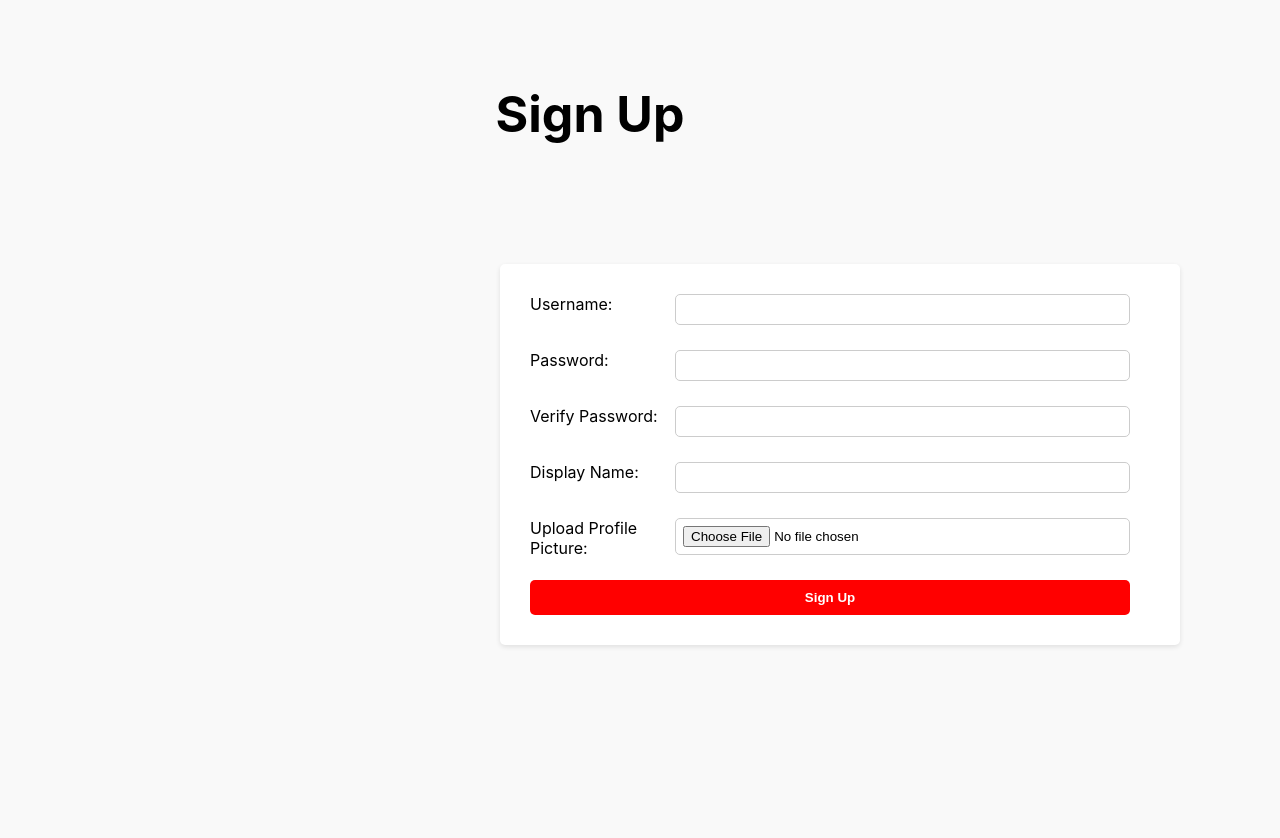
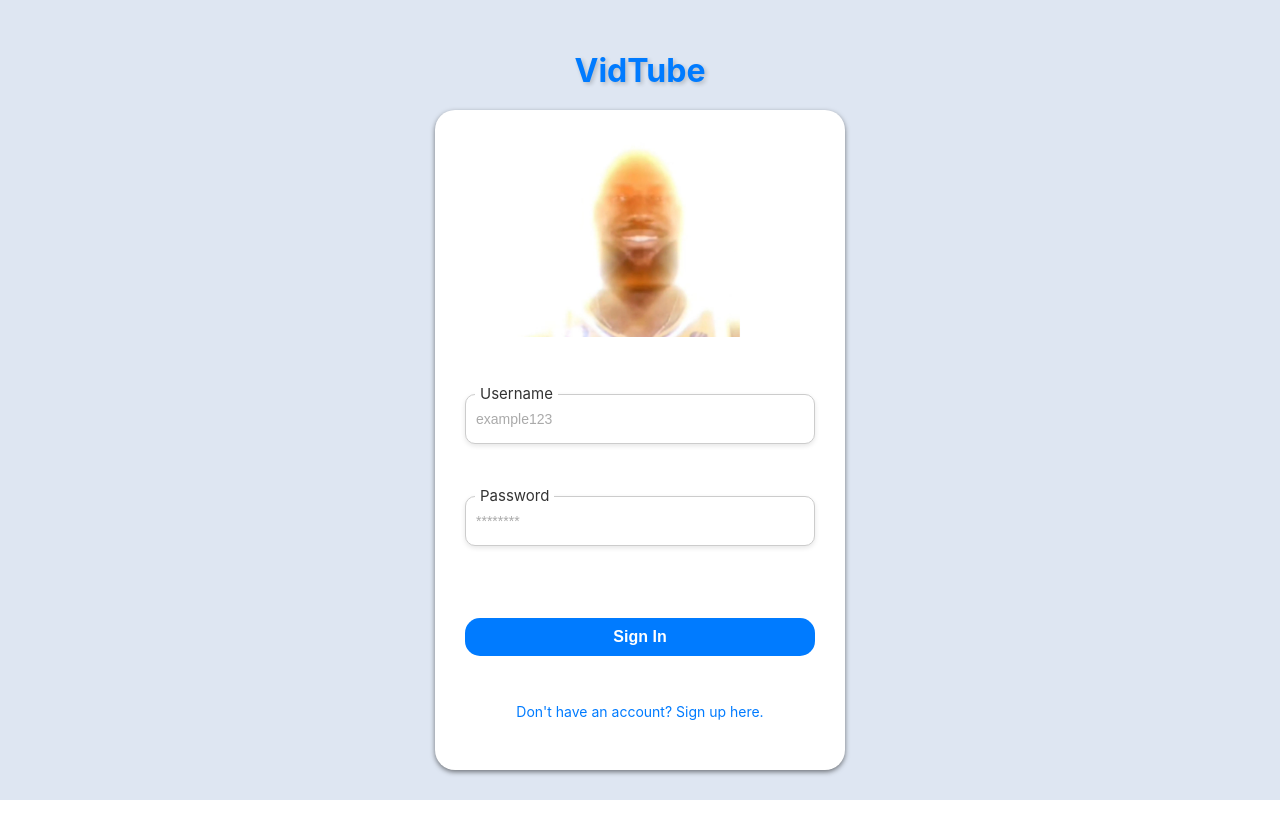
Before and after one commit to maxshabs/project_web, a React (Create React App) app: page / in a window 1280 px wide. Shown: the top 838 px of the page. After the commit the page ends 800 px from the top, so only its background shows below. Built offline with nearby package versions, Linux system fonts and the light colour scheme.

Commit message:
latest login page version with image

```diff
--- a/src/App.js
+++ b/src/App.js
@@ -6,7 +6,7 @@ import SignIn from './sign_in/SignIn';
 function App() {
   return (
     <div className="App">
-        <SignUp />
+        <SignIn />
     </div>
   );
 }
--- a/src/sign_in/SignIn.js
+++ b/src/sign_in/SignIn.js
@@ -1,16 +1,27 @@
+// src/sign_in/SignIn.js
 import React from 'react';
 import styles from './SignIn.module.css';
+import logo from '../assets/lebronsunshine.jpg';
 
 const SignIn = () => {
   return (
     <div className={styles.container}>
-      <form className={styles.form}>
-            <h1 className={styles.title}>Footub</h1>
-            <input type="text" id="username" name="username" className={styles.input} placeholder='Username' required />
-            <input type="password" id="password" name="password" className={styles.input} placeholder='Password' required />
-            <button type="submit" className={styles.button}>Sign In</button>
-       </form>
-       <a href="/sign-up" className={styles.href}>Don't have an account? Sign up here.</a>
+      <h1 className={styles.title}>VidTube</h1>
+      <div className={styles.formWrapper}>
+        <form className={styles.form}>
+          <img src={logo} alt='logo' className={styles.logo} />
+          <div className={styles.inputContainer}>
+            <label className={styles.inputLabel} htmlFor="username">Username</label>
+            <input type="text" id="username" name="username" className={styles.input} placeholder="example123" required />
+          </div>
+          <div className={styles.inputContainer}>
+            <label className={styles.inputLabel} htmlFor="password">Password</label>
+            <input type="password" id="password" name="password" className={styles.input} placeholder="********" required />
+          </div>
+          <button type="submit" className={styles.button}>Sign In</button>
+          <a href="/sign-up" className={styles.link}>Don't have an account? Sign up here.</a>
+        </form>
+      </div>
     </div>
   );
 }
--- a/src/sign_in/SignIn.module.css
+++ b/src/sign_in/SignIn.module.css
@@ -2,76 +2,115 @@
 .container {
     display: flex; /* Flexbox layout */
     flex-direction: column; /* Stack the flex items vertically */
-    align-items: center; /* Align items to the right */
-
+    align-items: center; /* Center items horizontally */
+    justify-content: center; /* Center items vertically */
     height: 100vh; /* Full height of the viewport */
-    background-color: #ebc8c8; /* Light grey background */
-    padding-right: 100px; /* Add some padding to the right */
-    padding-top: 50px; /* Add some padding to the top */
+    background-color: rgba(222, 230, 242); /* Light grey background */
 }
 
-.form {
-    display: flex; /* Flexbox layout */
-    flex-direction: column; /* Stack the flex items vertically */
-    align-items: center; /* Align items to the center */
-    width: 600px; /* Fixed width */
-    padding: 80px; /* Add some padding */
+/* Form Wrapper to Position Form */
+.formWrapper {
+    display: flex;
+    flex-direction: column;
+    align-items: center;
+    width: 350px; /* Width for 9:16 ratio */
+    height: 600px; /* Height for 9:16 ratio */
+    padding: 30px; /* Add some padding */
     background-color: #fff; /* White background */
-    border-radius: 5px; /* Rounded corners */
-    box-shadow: 0 2px 5px rgba(0, 0, 0, 0.1); /* Add a shadow */
-    padding-right: 50px; /* Add some padding to the right */
+    border-radius: 20px; /* Rounded corners */
+    box-shadow: 0 2px 5px rgba(0, 0, 0, 0.5); /* Add a shadow */
 }
 
-.title {
-    font-weight: bold; /* Bold text */
-    margin-bottom: 30px; /* Add some margin to the bottom */
-    font-size: 40px; /* Large font size */
+/* Form */
+.form {
+    display: flex;
+    flex-direction: column;
+    align-items: center;
+    justify-content: space-between; /* Space between items */
+    width: 100%;
+    height: 100%;
 }
 
+/* Logo */
+.logo {
+    width: 100%; /* Full width */
+    margin-bottom: 20px; /* Space between logo and form */
+}
+
+/* Title */
+.title {
+    font-size: 32px; /* Larger font size */
+    font-weight: bold; /* Bold text */
+    margin-bottom: 20px; /* Add some margin to the bottom */
+    text-align: center; /* Center the title text */
+    width: 100%; /* Full width */
+    color: #007bff; /* Blue color */
+    text-shadow: 2px 2px 4px rgba(0, 0, 0, 0.2); /* Add text shadow */
+}
+
+/* Input Container */
+.inputContainer {
+    width: 100%;
+    position: relative;
+    margin-bottom: 15px; /* Reduce margin between inputs */
+}
+
+/* Input */
 .input {
-
-    padding: 20px; /* Add some padding */
+    width: 100%; /* Full width */
+    padding: 15px 10px; /* Add some padding */
     border: 1px solid #ccc; /* Add a border */
     border-radius: 10px; /* Rounded corners */
-    width: 100%; /* Full width */
-    flex: 1; /* Take up all available space */
+    box-sizing: border-box; /* Include padding and border in the element's total width and height */
+    font-size: 16px; /* Increase font size */
+    box-shadow: 0 2px 5px rgba(0, 0, 0, 0.1); /* Add a shadow to inputs */
+    background-color: #fff; /* Ensure white background for inputs */
 }
 
-.input:focus {
-    outline: none; /* Remove the default outline */
-    border-color: black; /* Red border color on focus */
+/* Label Inside Input */
+.inputLabel {
+    position: absolute; /* Position absolute */
+    top: -10px; /* Position above the input */
+    left: 10px; /* Position to the left inside the input */
+    background-color: #fff; /* Background to cover input border */
+    padding: 0 5px; /* Padding for background */
+    font-size: 15px; /* Larger font size */
+    color: #333; /* Darker color */
 }
 
+/* Placeholder */
 .input::placeholder {
-    font-size: 18px; /* Set the font size for the placeholder text */
+    font-size: 14px; /* Set the font size for the placeholder text */
     color: #aaa; /* Set the color for the placeholder text */
 }
 
+/* Button */
 .button {
     width: 100%; /* Full width */
-    padding: 20px; /* Add some padding */
-    background-color: #00cc11; /* Red background */
+    padding: 10px; /* Add some padding */
+    background-color: #007bff; /* Blue background */
     color: #fff; /* White text */
     font-weight: bold; /* Bold text */
     border: none; /* Remove the border */
-    border-radius: 10px; /* Rounded corners */
+    border-radius: 15px; /* Rounded corners */
     cursor: pointer; /* Add a pointer cursor */
-    margin-top: 20px;
-    font-size: large;
+    font-size: 16px; /* Increase font size for the button */
+    margin-top: 20px; /* Add margin to the top */
 }
 
 .button:hover {
-    background-color: #00ff22; /* Darker red background on hover */
-    font-weight: bold; /* Bold text */
+    background-color: #0056b3; /* Darker blue background on hover */
 }
 
-
-.href {
-    margin-top: 20px; /* Add some margin to the top */
+/* Link */
+.link {
+    color: #007bff; /* Blue text color */
     text-decoration: none; /* Remove underline */
-    color: white; /* White text */
+    font-size: 14px; /* Font size */
+    margin-top: 10px; /* Add margin to the top */
+    margin-bottom: 20px; /* Add margin to the bottom */
 }
 
-.href:hover {
-    text-decoration: underline; /* Add underline on hover */
+.link:hover {
+    text-decoration: underline; /* Underline on hover */
 }
```
Also changed, not shown: src/assets/lebronsunshine.jpg (added).
